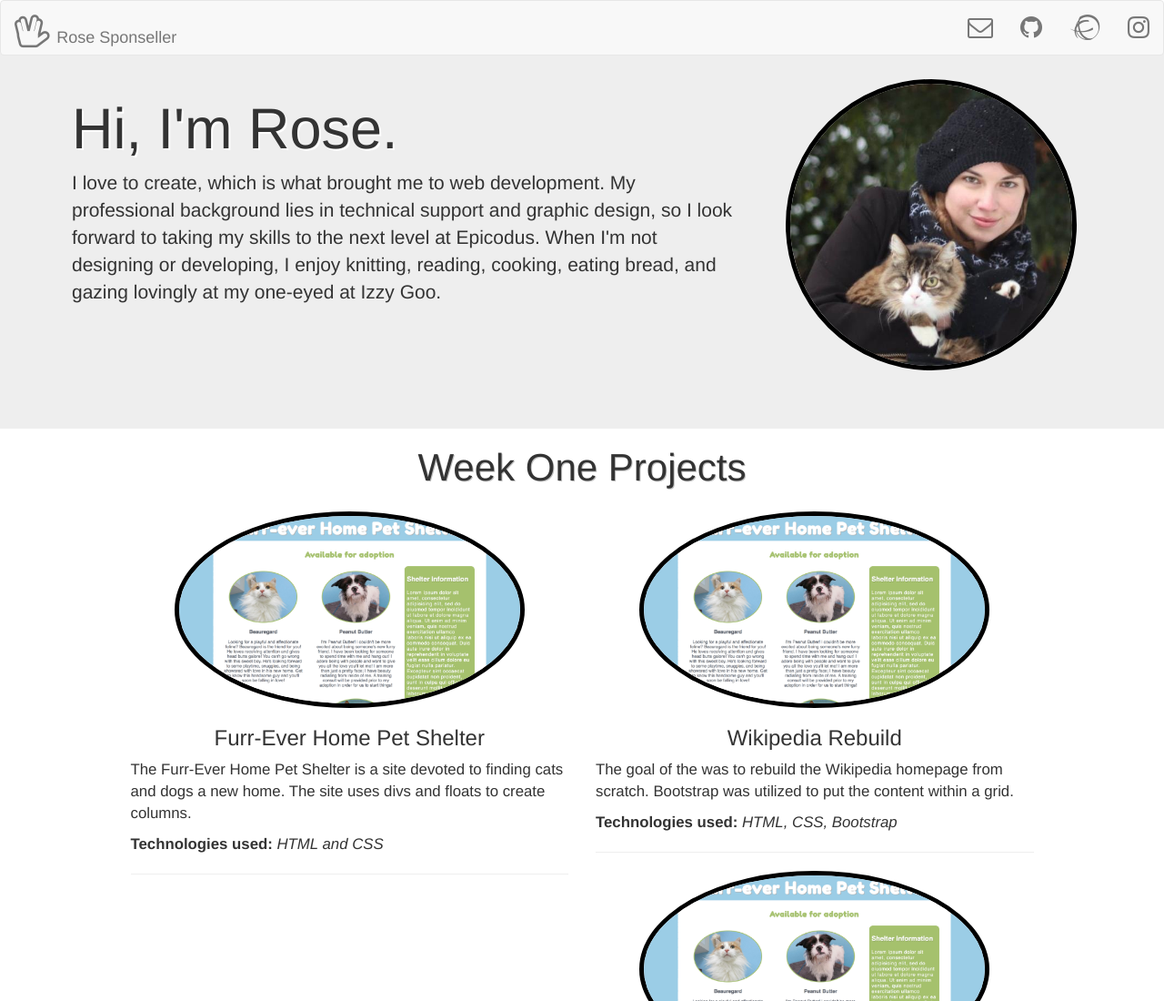
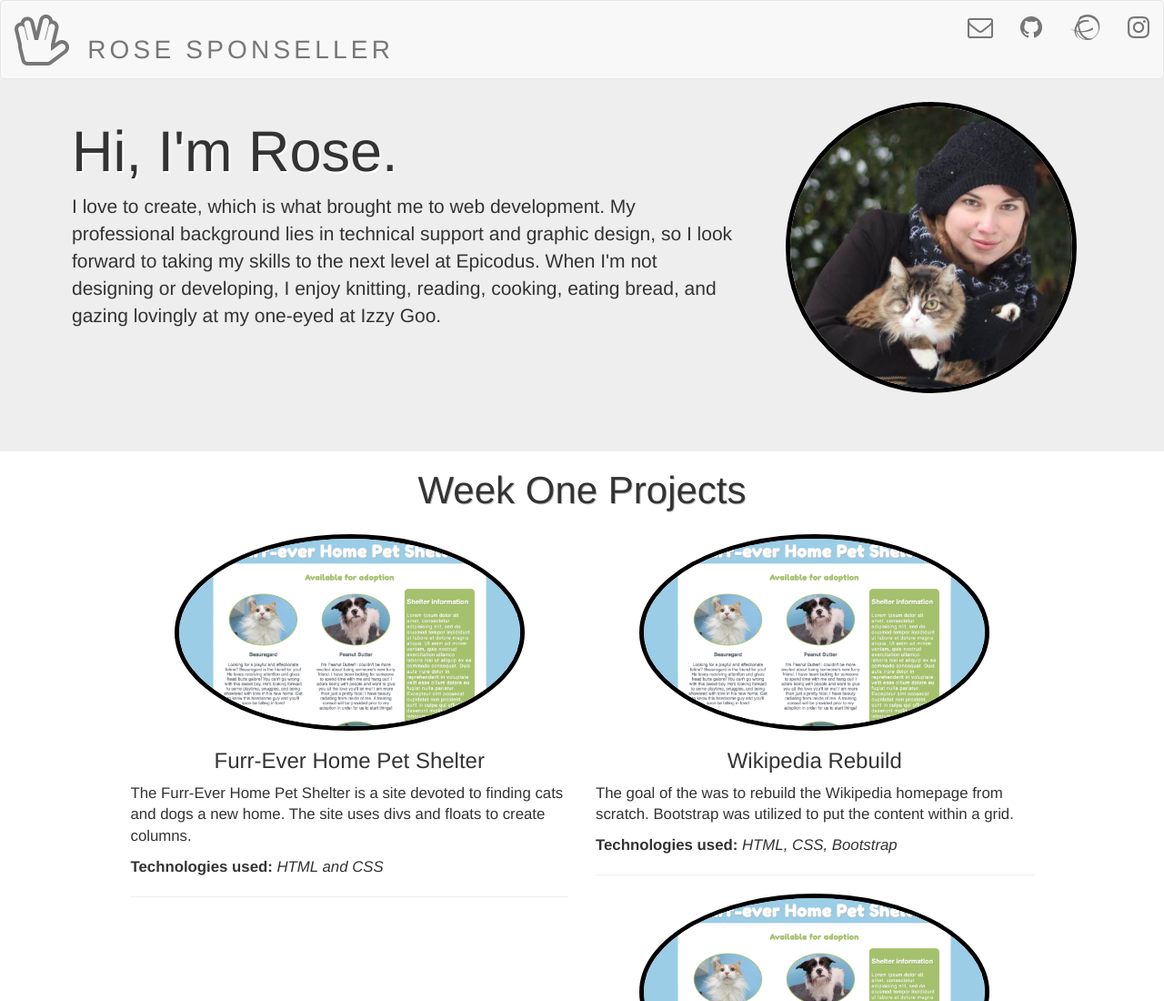
Before and after one commit to avocadobravado/rose-portfolio, a plain HTML site: page index.html in a window 1280 px wide. Shown: the top 1100 px of the page at 91% size. Drawn offline with nearby package versions, Linux system fonts and the light colour scheme.

Commit message:
Adjust navbar stylings

```diff
--- a/css/styles.css
+++ b/css/styles.css
@@ -13,6 +13,17 @@ p {
 
 .navbar {
   margin-bottom: 0;
+  padding-bottom: 2%;
+}
+
+a.navbar-brand {
+  font-size: 2em;
+  text-transform: uppercase;
+  letter-spacing: .15em;
+}
+
+a.nav-link {
+  font-size:
 }
 
 /* Jumbotron */
```
